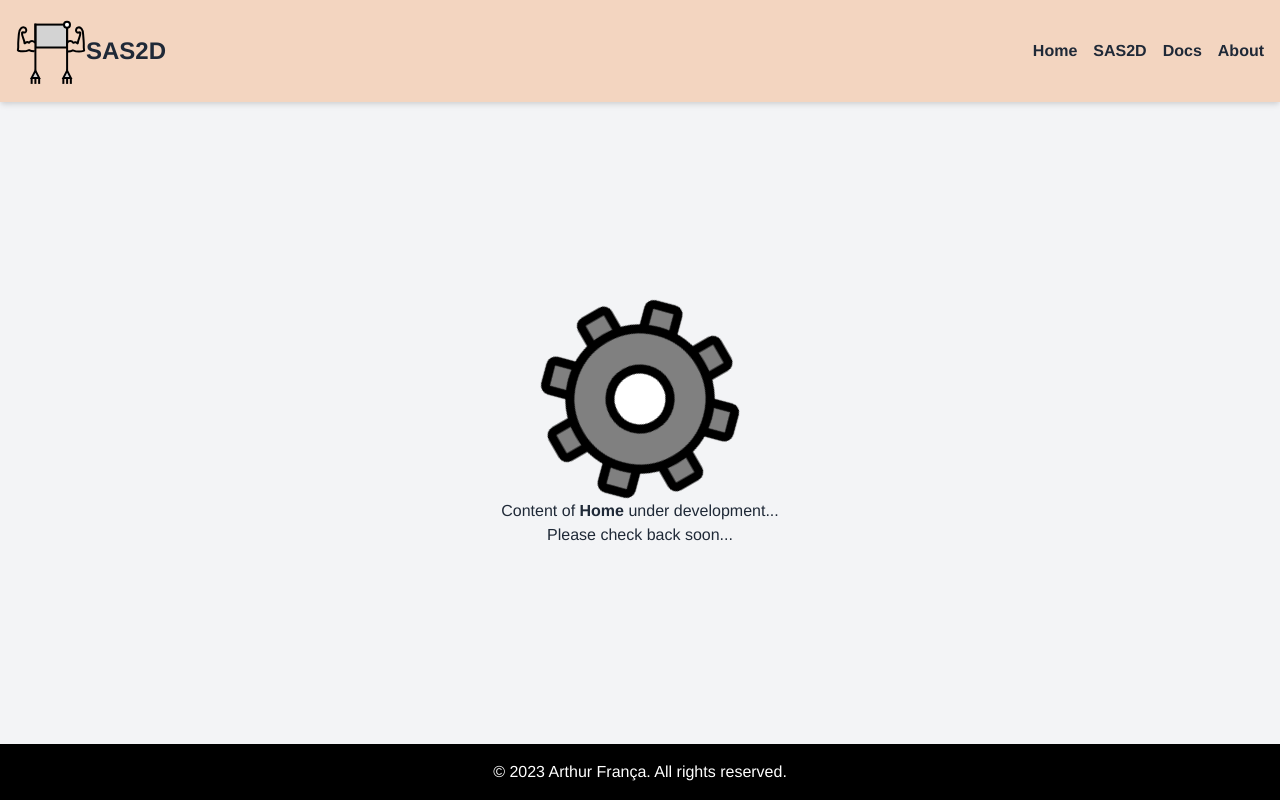
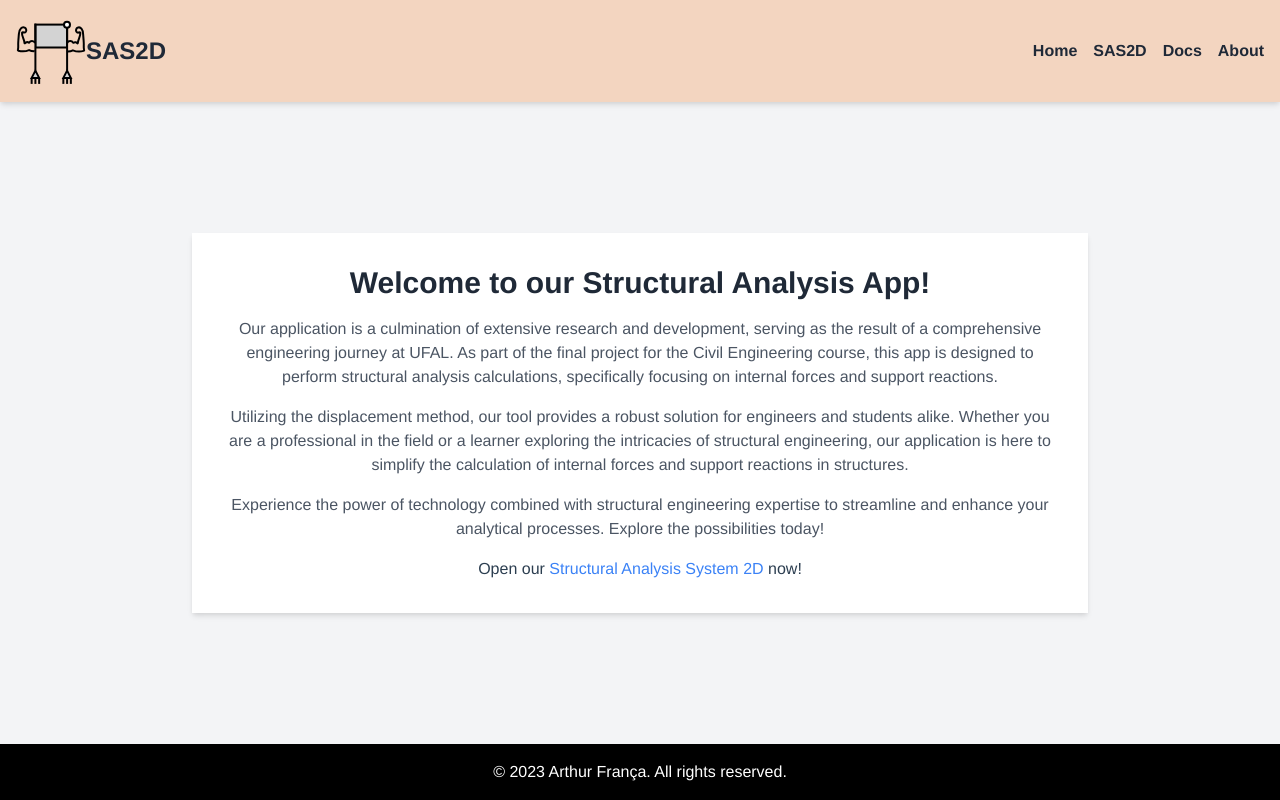
Before and after one commit to engArthurFranca/sas2d-public, a Vue app: page / in a window 1280 px wide. Built offline with nearby package versions, Linux system fonts and the light colour scheme.

Commit message:
favicon and home intro

```diff
--- a/public/index.html
+++ b/public/index.html
@@ -4,7 +4,7 @@
     <meta charset="utf-8">
     <meta http-equiv="X-UA-Compatible" content="IE=edge">
     <meta name="viewport" content="width=device-width,initial-scale=1.0">
-    <link rel="icon" href="<%= BASE_URL %>favicon.ico">
+    <link rel="icon" href="<%= BASE_URL %>favicon.svg">
     <link
       href="https://cdn.jsdelivr.net/npm/tailwindcss@2.2.19/dist/tailwind.min.css"
       rel="stylesheet"
--- a/src/App.vue
+++ b/src/App.vue
@@ -2,7 +2,7 @@
   <!-- Navbar -->
   <NavComponent />
 
-  <div class="container mx-auto flex-1 flex flex-col items-center justify-center overflow-y-auto">
+  <div class="container mx-auto flex-1 flex flex-col items-center justify-center">
     <router-view/>
   </div>
 
--- a/src/views/HomeView.vue
+++ b/src/views/HomeView.vue
@@ -1,17 +1,33 @@
 <template>
-  <div class="home">
-    <UnderConstruction pageName="Home" />
-  </div>
+  <main class="max-w-4xl mx-auto my-8 p-8 bg-white shadow-md md:w-full">
+    <section class="text-center">
+      <h1 class="text-3xl font-bold text-gray-800 mb-4">Welcome to our Structural Analysis App!</h1>
+      <p class="text-gray-600 mb-4">
+        Our application is a culmination of extensive research and development, serving as the
+        result of a comprehensive engineering journey at UFAL. As part of the final project for the
+        Civil Engineering course, this app is designed to perform structural analysis calculations,
+        specifically focusing on internal forces and support reactions.
+      </p>
+      <p class="text-gray-600 mb-4">
+        Utilizing the displacement method, our tool provides a robust solution for engineers
+        and students alike. Whether you are a professional in the field or a learner exploring
+        the intricacies of structural engineering, our application is here to simplify the
+        calculation of internal forces and support reactions in structures.
+      </p>
+      <p class="text-gray-600 mb-4">
+        Experience the power of technology combined with structural engineering expertise
+        to streamline and enhance your analytical processes. Explore the possibilities today!
+      </p>
+      <p>
+        Open our <router-link to="/sas2d" class="text-blue-500 hover:underline focus:outline-none">Structural Analysis System 2D</router-link> now!
+      </p>
+    </section>
+  </main>
 </template>
 
-<script>
-import { defineComponent } from 'vue';
-
-import UnderConstruction from '@/components/UnderConstruction.vue';
-
-export default defineComponent({
-  components: {
-    UnderConstruction
+<style scoped>
+  a,
+  .text-blue-500 {
+    cursor: pointer;
   }
-})
-</script>
+</style>
```
Also changed, not shown: public/favicon.svg (added), 1 other file (tests, documents, lock files or other folders).
